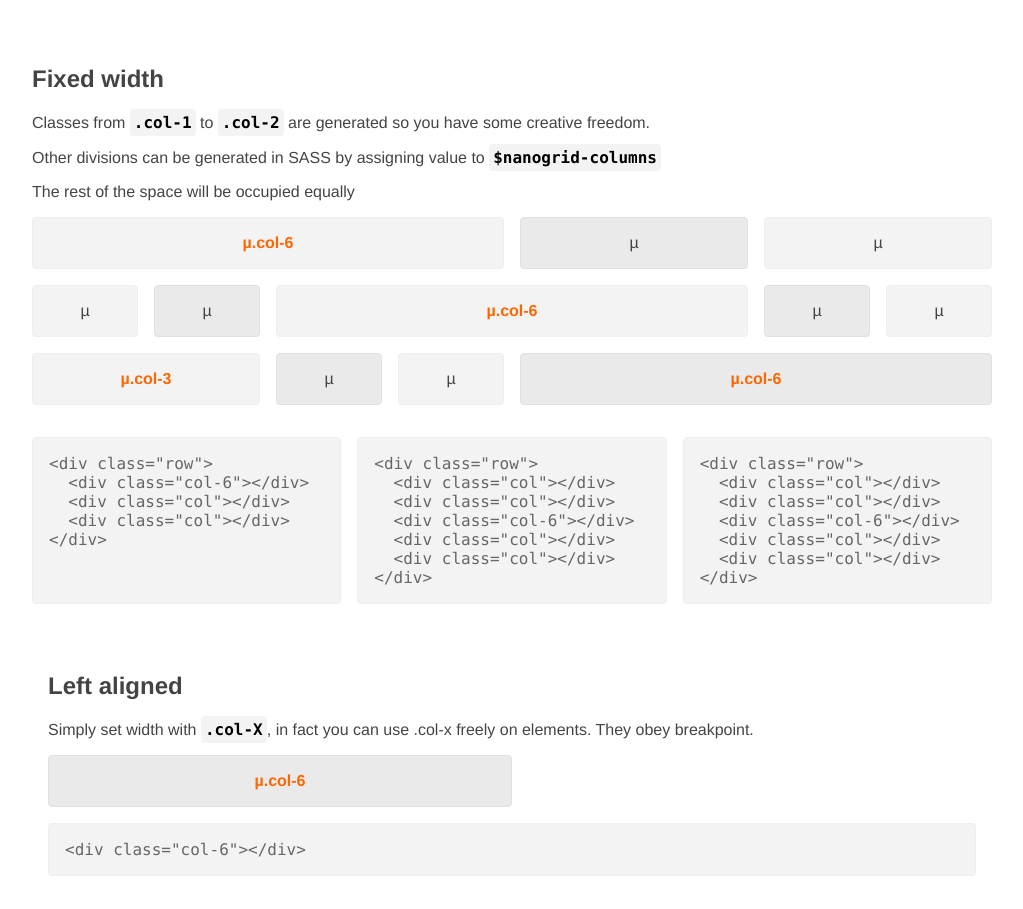
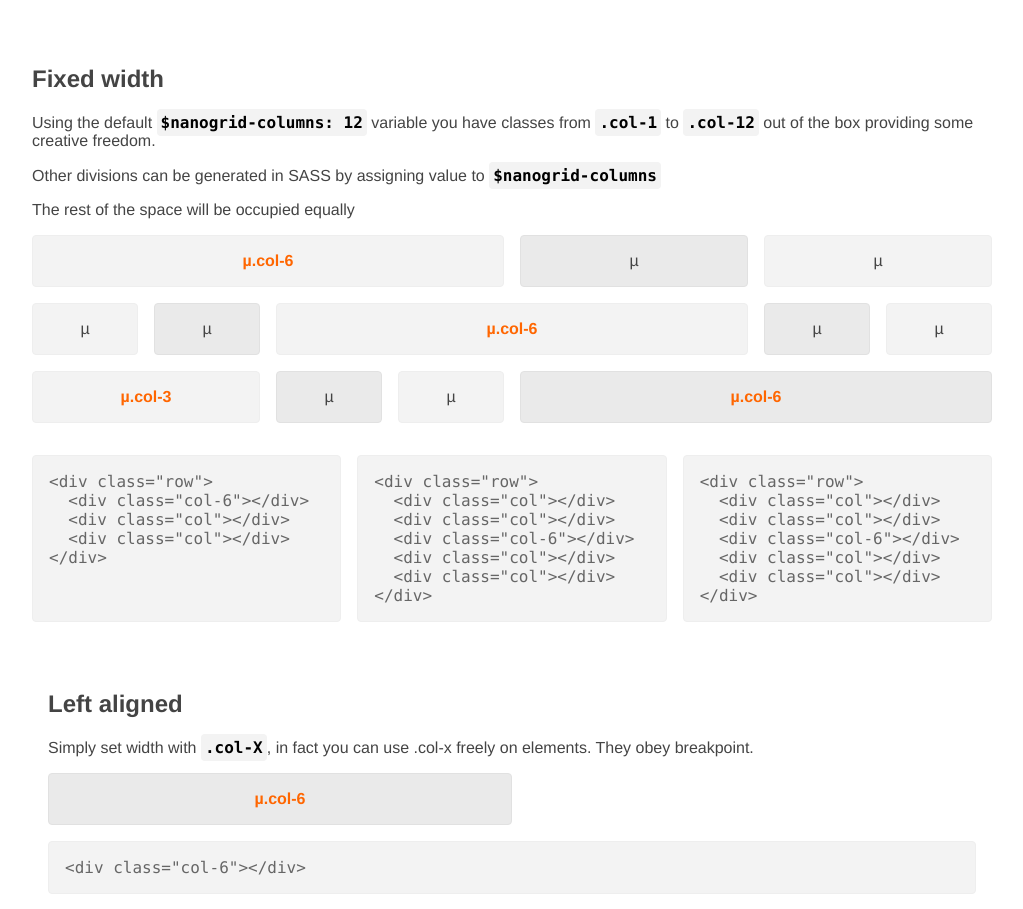
Before and after one commit to firedev/nanogrid, a website: page index.html in a window 1280 px wide. Shown: the part 1661-2570 px from the top of the page, without its empty margins (128-1151 px from the left). Drawn offline with Linux system fonts and the light colour scheme.

Commit message:
fixed a typo

```diff
--- a/index.html
+++ b/index.html
@@ -226,7 +226,9 @@
 
     <div class="container" id="fixed_width">
       <h2>Fixed width</h2>
-      <p>Classes from <code>.col-1</code> to <code>.col-2</code> are generated so you have some creative freedom.<p>
+      <p>Using the default <code>$nanogrid-columns: 12</code> variable you have classes
+      from <code>.col-1</code> to <code>.col-12</code> out of the box providing some creative
+      freedom.<p>
       <p>Other divisions can be generated in SASS by assigning value to <code>$nanogrid-columns</code></p>
       <p>The rest of the space will be occupied equally</p>
       <div class="row">
```
